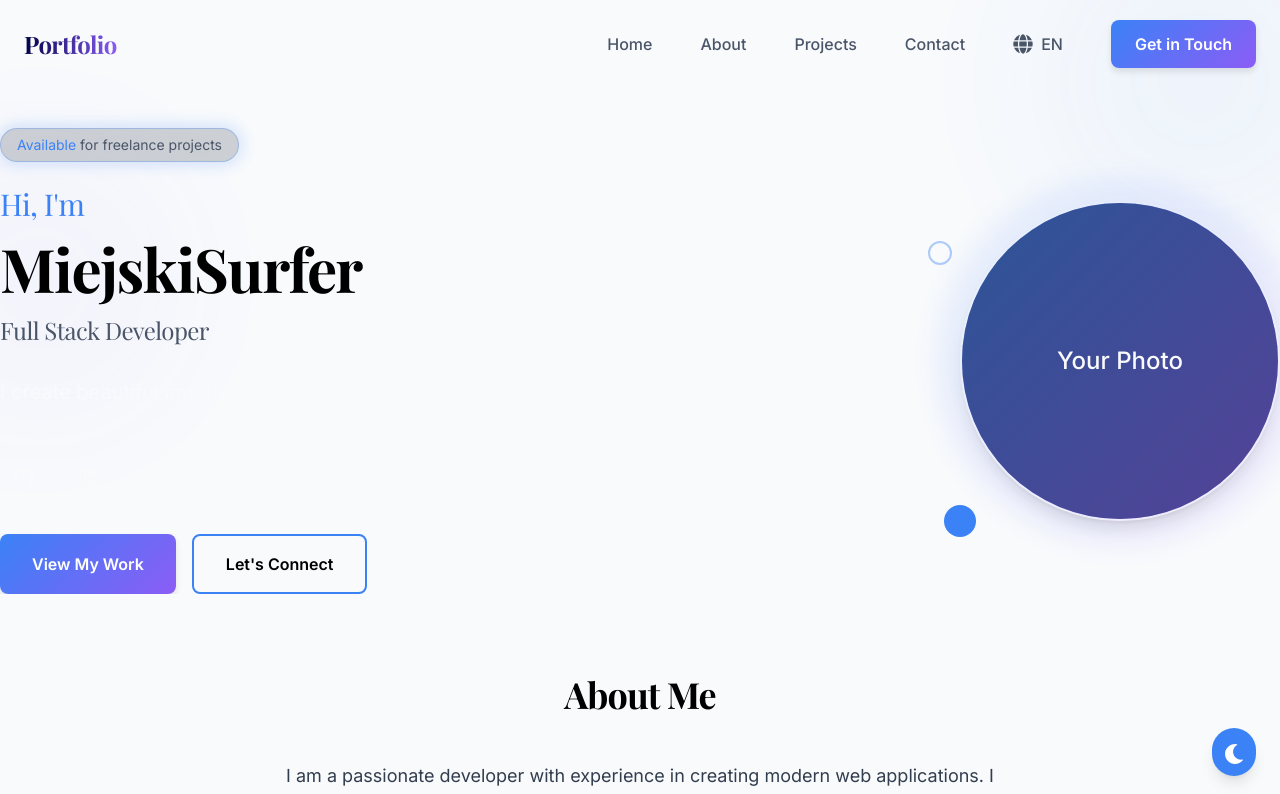
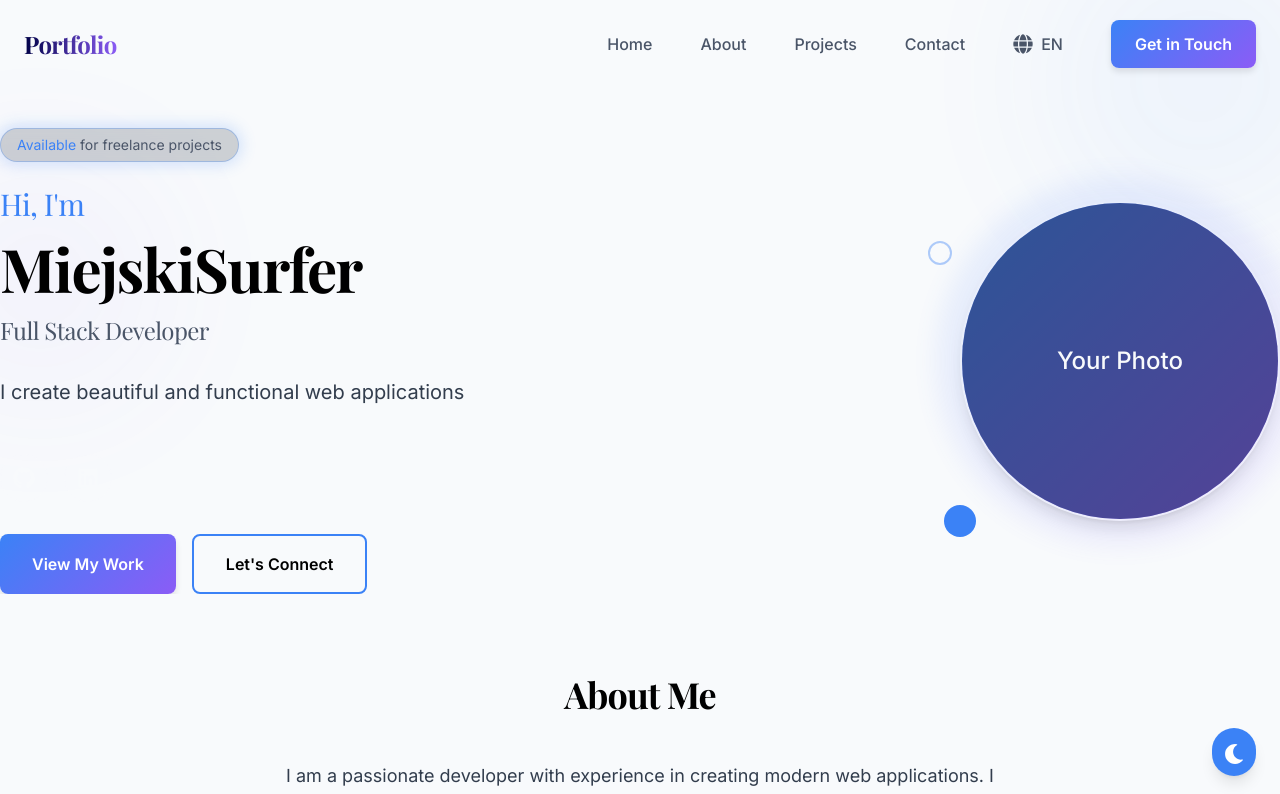
Before and after one commit to xsmartbartx/Portfolio-Online, a React (Create React App) app: page / in a window 1280 px wide. Shown: the top 794 px of the page. Built offline with nearby package versions, Linux system fonts and the light colour scheme.

Commit message:
Update Hero.tsx

```diff
--- a/src/components/Hero.tsx
+++ b/src/components/Hero.tsx
@@ -107,7 +107,7 @@
             initial={{ opacity: 0, y: 20 }}
             animate={{ opacity: 1, y: 0 }}
             transition={{ duration: 0.5, delay: 0.6 }}
-            className="text-lg md:text-xl text-white-100 mb-12 max-w-2xl mx-auto"
+            className="text-lg md:text-xl text-grey-100 mb-12 max-w-2xl mx-auto"
           >
             {t('hero.description')}
           </motion.p>
```
